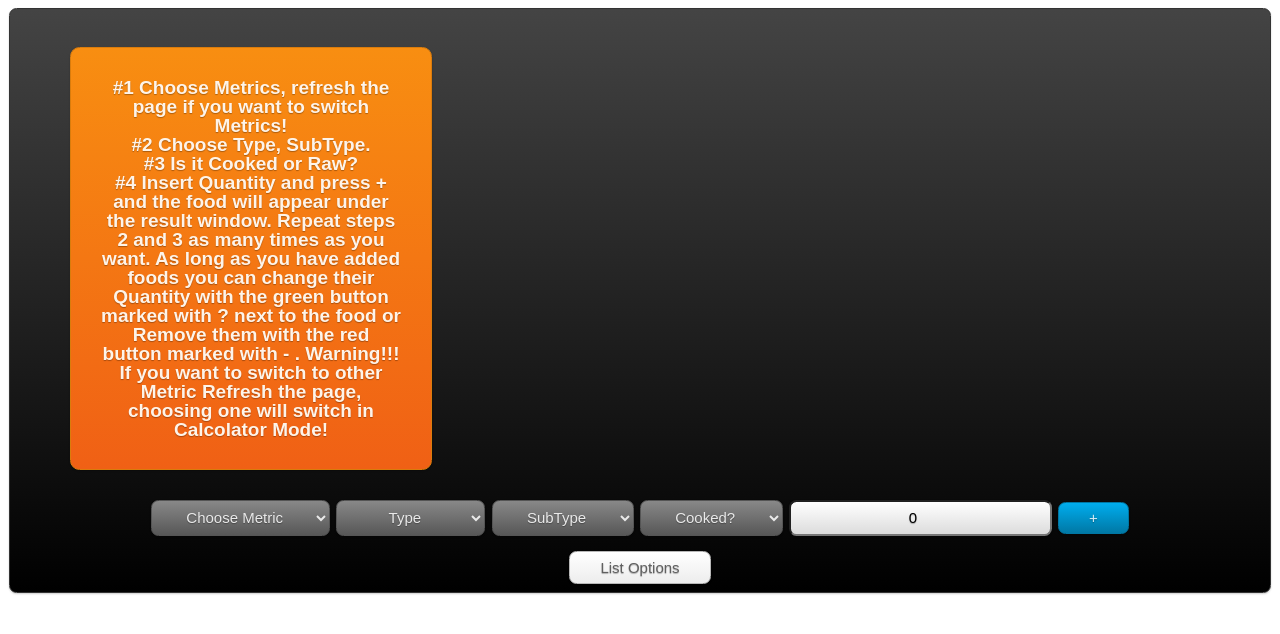
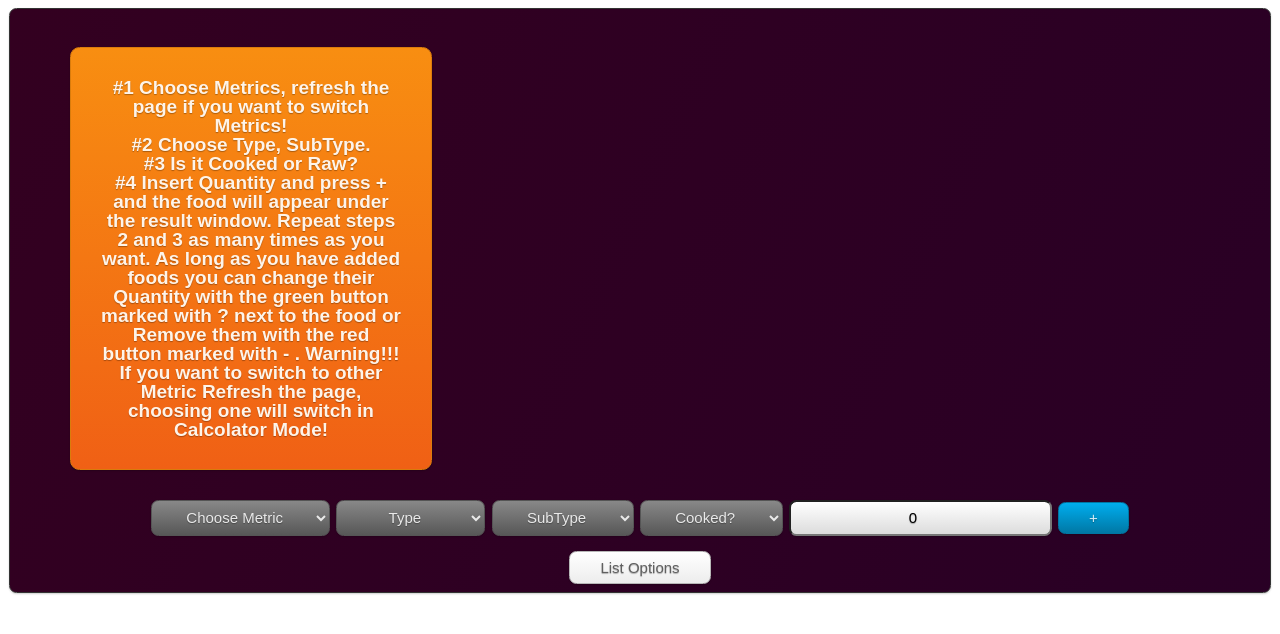
Before and after one commit to NoHomey/PFCCcalcolator, a PHP site: page / in a window 1280 px wide. Shown: the top 634 px of the page. Run offline with PHP 8.4, Linux system fonts and the light colour scheme.

Commit message:
Even cooler look, now looks like a terminal :)

```diff
--- a/css/main.css
+++ b/css/main.css
@@ -122,9 +122,9 @@
 	color: #d7d7d7;
 	border: solid 1px #333;
 	background: #000;
-	background: -webkit-gradient(linear, left top, left bottom, from(#444), to(#000));
-	background: -moz-linear-gradient(top,  #444,  #000);
-	filter:  progid:DXImageTransform.Microsoft.gradient(startColorstr='#444444', endColorstr='#000000');
+	background: -webkit-gradient(linear, left top, right bottom, from(#330020), to(#290025));
+	background: -moz-linear-gradient(top,  #330020,  #290025);
+	filter:  progid:DXImageTransform.Microsoft.gradient(startColorstr='#330020', endColorstr='#290025');
 }
 
 .List {
```
